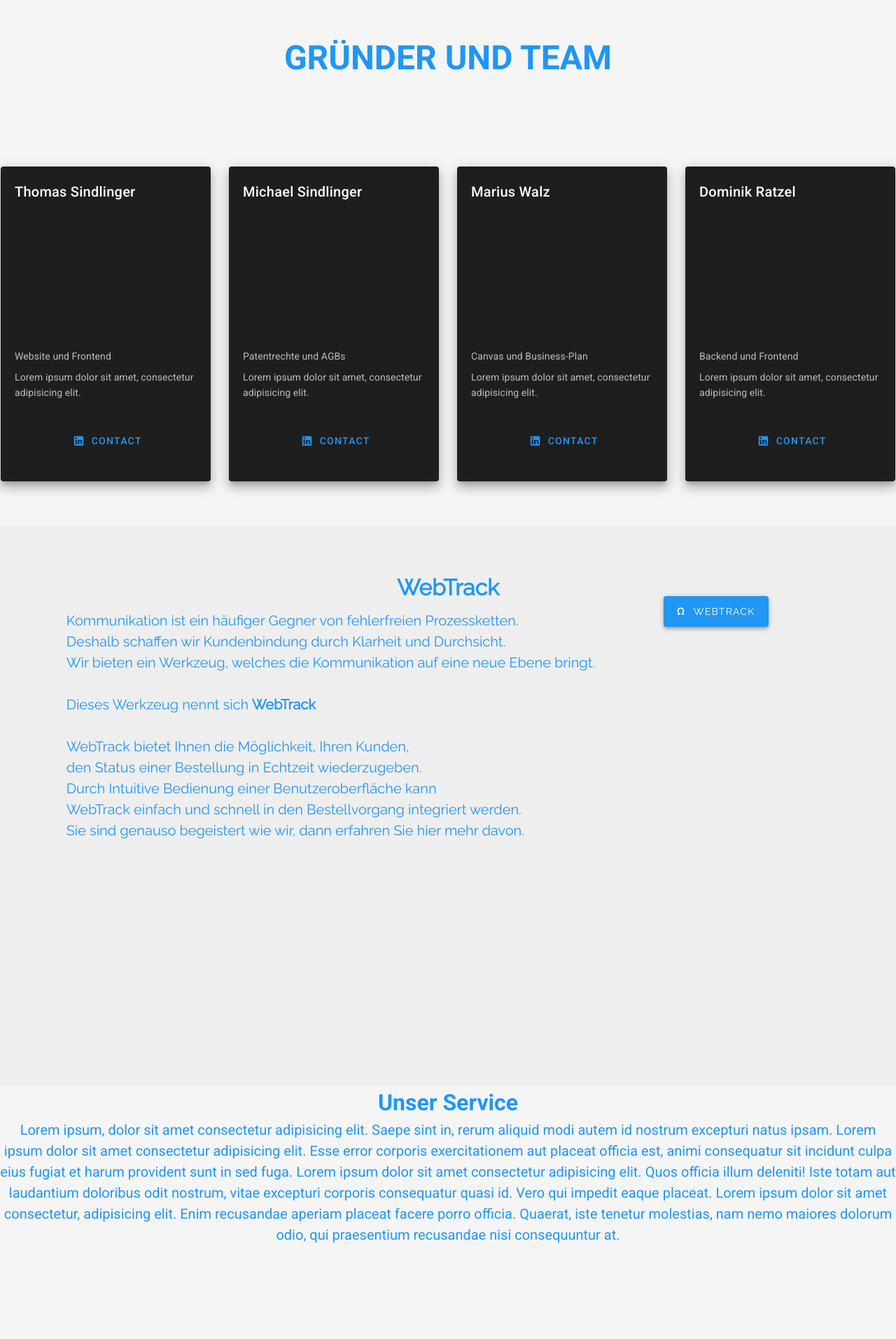
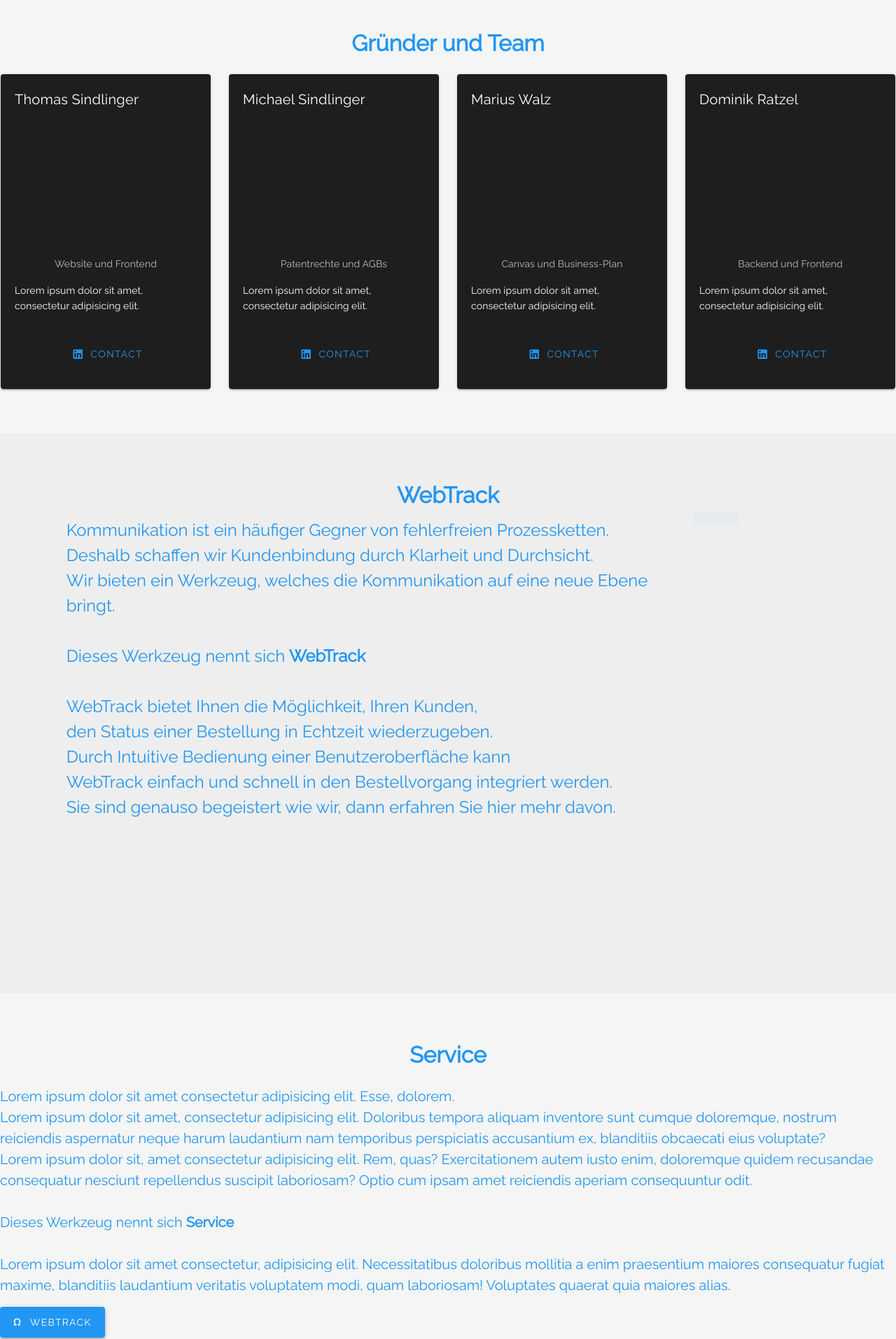
Before and after one commit to DataworkItSolution/DataworkItSolution.github.io, a Vue app: page /#/ in a window 1280 px wide. Shown: the part 854-2768 px from the top of the page at 70% size. Built offline with nearby package versions, Linux system fonts and the light colour scheme.

Commit message:
Footer + stylings

```diff
--- a/src/components/Background.vue
+++ b/src/components/Background.vue
@@ -35,7 +35,7 @@
           fab
           text
           border
-          class="blue--text"
+          class="blue--text animate__animated animate__slideInDown animate__repeat-3"
           ><v-icon x-large> mdi-chevron-double-down </v-icon></v-btn
         >
       </v-col>
@@ -60,4 +60,9 @@
 p {
   font-size: 25px;
 }
+
+.animate__animated.animate__slideInDown {
+  --animate-duration: 2s;
+  --animate-delay: 0.9s;
+}
 </style>
--- a/src/components/Foot.vue
+++ b/src/components/Foot.vue
@@ -3,12 +3,13 @@
     <v-row justify="center" no-gutters>
       <v-btn
         v-for="link in links"
-        :key="link"
+        :key="link.name"
         color="white"
         text
         rounded
-        class="my-2"
-        >{{ link }}</v-btn
+        class="my-2 font-weight-light"
+        @click=""
+        >{{ link.name }}</v-btn
       >
       <v-col class="text-center" dark cols="12">
         {{ new Date().getFullYear() }} —
@@ -21,7 +22,12 @@
 <script>
 export default {
   data: () => ({
-    links: ["Home", "About Us", "Team", "Services", "Blog", "Contact Us"],
+    links: [
+      { name: "Home", route: "/" },
+      { name: "Impressum", route: "/impressum" },
+      { name: "Datenschutz", route: "" },
+      { name: "AGB", route: "" },
+    ],
   }),
 };
 </script>
--- a/src/components/Persons.vue
+++ b/src/components/Persons.vue
@@ -1,20 +1,18 @@
 <template>
   <div id="team" class="grey lighten-4">
-    <h1 class="display-2 blue--text font-weight-bold text-uppercase pt-15">
-      Gründer und Team
-    </h1>
+    <h1 class="blue--text font-weight-bold pt-10">Gründer und Team</h1>
 
-    <v-row wrap class="pb-16" align="center" justify="center">
+    <v-row wrap class="pb-16 pt-5" align="center" justify="center">
       <v-col v-for="leader in leaders" :key="leader.name" cols="3">
-        <v-hover
+        <v-hover close-delay="200" v-slot:default="{ hover }"
           ><v-card
             class="pa-1 mx-auto"
             dark
             max-width="300px"
             height="450px"
-            elevation="10"
+            :elevation="hover ? 20 : 2"
           >
-            <v-card-title>
+            <v-card-title :class="{ 'blue--text': hover }">
               {{ leader.name }}
             </v-card-title>
 
@@ -27,8 +25,10 @@
                 </v-img>
               </v-avatar>
             </v-row>
-            <v-card-subtitle class="pb-2">{{ leader.skill }}</v-card-subtitle>
-            <v-card-text class="">
+            <v-card-subtitle class="pb-4" align="center">{{
+              leader.skill
+            }}</v-card-subtitle>
+            <v-card-text class="white--text">
               <p>{{ leader.description }}</p>
             </v-card-text>
 
@@ -98,6 +98,9 @@
 <style scoped>
 h1 {
   text-align: center;
-  height: 30vh;
+}
+
+div {
+  font-family: "Raleway", sans-serif;
 }
 </style>
--- a/src/components/Service.vue
+++ b/src/components/Service.vue
@@ -1,34 +1,51 @@
 <template>
   <div id="service" class="grey lighten-4 blue--text">
-    <h1 class="animate__animated animate__fadeIn">Unser Service</h1>
-
-    <p>
-      Lorem ipsum, dolor sit amet consectetur adipisicing elit. Saepe sint in,
-      rerum aliquid modi autem id nostrum excepturi natus ipsam. Lorem ipsum
-      dolor sit amet consectetur adipisicing elit. Esse error corporis
-      exercitationem aut placeat officia est, animi consequatur sit incidunt
-      culpa eius fugiat et harum provident sunt in sed fuga. Lorem ipsum dolor
-      sit amet consectetur adipisicing elit. Quos officia illum deleniti! Iste
-      totam aut laudantium doloribus odit nostrum, vitae excepturi corporis
-      consequatur quasi id. Vero qui impedit eaque placeat. Lorem ipsum dolor
-      sit amet consectetur, adipisicing elit. Enim recusandae aperiam placeat
-      facere porro officia. Quaerat, iste tenetur molestias, nam nemo maiores
-      dolorum odio, qui praesentium recusandae nisi consequuntur at.
+    <h1 class="pt-16">Service</h1>
+    <p class="pt-5">
+      <span>
+        Lorem ipsum dolor sit amet consectetur adipisicing elit. Esse,
+        dolorem.<br />Lorem ipsum dolor sit amet, consectetur adipisicing elit.
+        Doloribus tempora aliquam inventore sunt cumque doloremque, nostrum
+        reiciendis aspernatur neque harum laudantium nam temporibus perspiciatis
+        accusantium ex, blanditiis obcaecati eius voluptate?
+        <br />
+      </span>
+      <span>
+        Lorem ipsum dolor sit, amet consectetur adipisicing elit. Rem, quas?
+        Exercitationem autem iusto enim, doloremque quidem recusandae
+        consequatur nesciunt repellendus suscipit laboriosam? Optio cum ipsam
+        amet reiciendis aperiam consequuntur odit.<br /><br />
+      </span>
+      <span>Dieses Werkzeug nennt sich</span>
+      <span class="font-weight-bold"> Service <br /><br /></span>
+      <span
+        >Lorem ipsum dolor sit amet consectetur, adipisicing elit.
+        Necessitatibus doloribus mollitia a enim praesentium maiores consequatur
+        fugiat maxime, blanditiis laudantium veritatis voluptatem modi, quam
+        laboriosam! Voluptates quaerat quia maiores alias.
+      </span>
     </p>
+    <v-btn large elevation="4" dark class="blue">
+      <v-icon left small>mdi-omega</v-icon>
+      <span>WebTrack</span>
+    </v-btn>
   </div>
 </template>
 
+<script>
+export default {};
+</script>
+
 <style scoped>
-p,
 h1 {
   text-align: center;
 }
 p {
   font-size: 20px;
 }
-
 div {
   width: 100vw;
   height: 80vh;
+  font-family: "Raleway", sans-serif;
 }
 </style>
--- a/src/components/Software.vue
+++ b/src/components/Software.vue
@@ -32,7 +32,12 @@
         </p>
       </v-flex>
       <v-flex md3>
-        <v-btn large elevation="4" dark class="blue">
+        <v-btn
+          large
+          elevation="4"
+          dark
+          class="blue animate__animated animate__bounceIn animate__repeat-3"
+        >
           <v-icon left small>mdi-omega</v-icon>
           <span>WebTrack</span>
         </v-btn>
@@ -50,11 +55,16 @@
   text-align: center;
 }
 p {
-  font-size: 20px;
+  font-size: 24px;
 }
 div {
   width: 100vw;
   height: 100vh;
   font-family: "Raleway", sans-serif;
 }
+
+.animate__animated.animate__bounceIn {
+  --animate-duration: 4s;
+  --animate-delay: 3s;
+}
 </style>
--- a/src/router/index.js
+++ b/src/router/index.js
@@ -1,27 +1,28 @@
-import Vue from 'vue'
-import VueRouter from 'vue-router'
-import Home from '../views/Home.vue'
+import Vue from "vue";
+import VueRouter from "vue-router";
+import Home from "../views/Home.vue";
 
-Vue.use(VueRouter)
+Vue.use(VueRouter);
 
 const routes = [
   {
-    path: '/',
-    name: 'Home',
-    component: Home
+    path: "/",
+    name: "Home",
+    component: Home,
   },
   {
-    path: '/about',
-    name: 'About',
+    path: "/impressum",
+    name: "Impressum",
     // route level code-splitting
     // this generates a separate chunk (about.[hash].js) for this route
     // which is lazy-loaded when the route is visited.
-    component: () => import(/* webpackChunkName: "about" */ '../views/About.vue')
-  }
-]
+    component: () =>
+      import(/* webpackChunkName: "about" */ "../views/Impressum.vue"),
+  },
+];
 
 const router = new VueRouter({
-  routes
-})
+  routes,
+});
 
-export default router
+export default router;
--- a/src/views/About.vue
+++ /dev/null
@@ -1,5 +0,0 @@
-<template>
-  <div class="about">
-    <h1>This is an about page</h1>
-  </div>
-</template>
--- /dev/null
+++ b/src/views/Impressum.vue
@@ -0,0 +1,5 @@
+<template>
+  <div class="impressum">
+    <h1>This is an Impressum</h1>
+  </div>
+</template>
```
